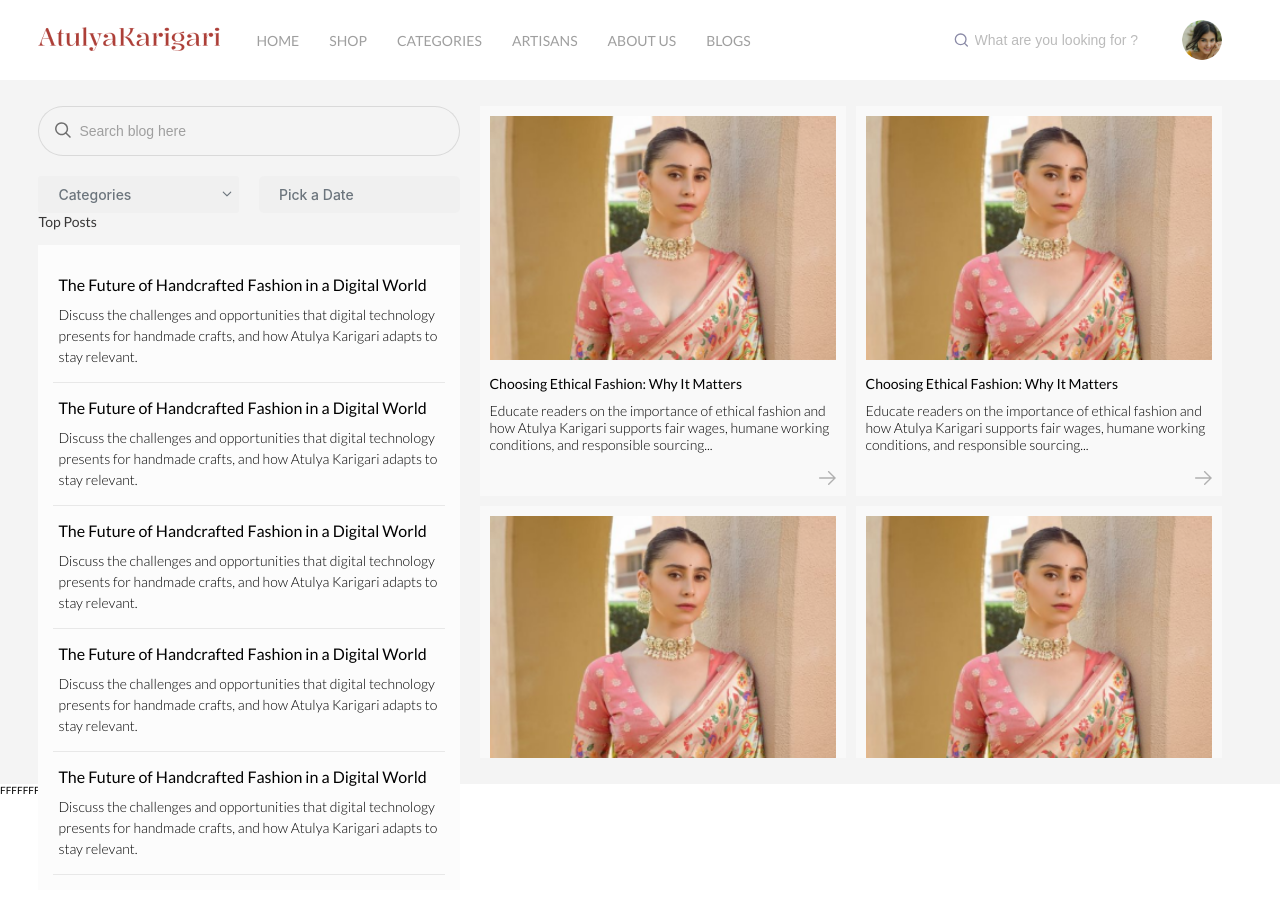
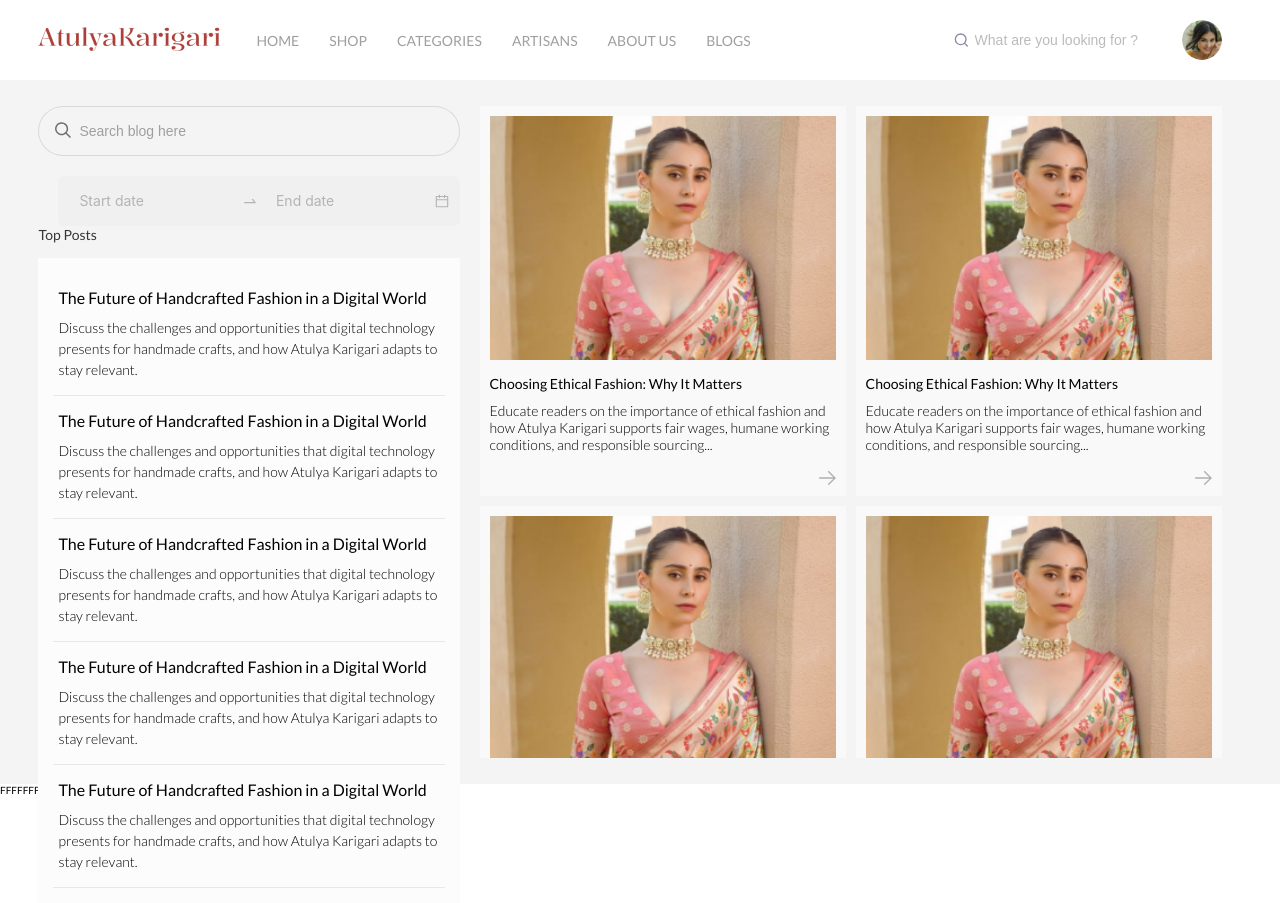
Before and after one commit to vistaarsws/Atulyakarigari, a React (Vite) app: page /blogs in a window 1280 px wide. Built offline with nearby package versions, Linux system fonts and the light colour scheme; a web font is replaced by a local one.

Commit message:
ant design Setup and date picker

```diff
--- a/package.json
+++ b/package.json
@@ -10,13 +10,13 @@
     "preview": "vite preview"
   },
   "dependencies": {
+    "@ant-design/icons": "^5.5.1",
+    "antd": "^5.21.2",
     "embla-carousel": "^8.3.0",
     "embla-carousel-auto-scroll": "^8.3.0",
     "embla-carousel-autoplay": "^8.3.0",
     "embla-carousel-class-names": "^8.3.0",
     "embla-carousel-react": "^8.3.0",
-    "primeicons": "^7.0.0",
-    "primereact": "^10.8.3",
     "react": "^18.3.1",
     "react-dom": "^18.3.1",
     "react-router-dom": "^6.26.2"
--- a/src/components/ui/datePicker/DatePicker.css
+++ b/src/components/ui/datePicker/DatePicker.css
@@ -1,24 +1,16 @@
-.datePicker_container {
-  display: flex;
-  justify-content: end;
-
-  span:first-of-type {
-    width: 100%;
-  }
-}
-.datePicker_container input {
-  width: 100%;
-  height: 100%;
-  border-radius: 0.5rem;
-  font-size: 1.4rem;
-  padding: 1rem 2rem;
-  position: relative;
-  background-color: rgba(240, 240, 240, 1);
-  border: none;
-  font-weight: 500;
+.ant-picker-input {
+  padding: 1rem;
+  width: 50% !important;
 }
 
-.p-datepicker table td > span {
-  width: 100%;
-  border-radius: 0;
+.ant-picker-range {
+  background-color: #f0f0f0;
+  border: none;
 }
+
+.ant-picker-active-bar {
+  background-color: #ad3f38 !important;
+}
+.ant-picker-outlined:focus-within {
+  box-shadow: 0 0 2px #6f6f6f33;
+}
--- a/src/components/ui/datePicker/DatePicker.jsx
+++ b/src/components/ui/datePicker/DatePicker.jsx
@@ -1,25 +1,17 @@
-import { useState } from "react";
-import { Calendar } from "primereact/calendar";
+import { DatePicker, Space } from "antd";
+import "./DatePicker.css";
+const { RangePicker } = DatePicker;
 
-import "primereact/resources/themes/saga-blue/theme.css";
-import "primereact/resources/primereact.min.css";
-import "primeicons/primeicons.css";
+const App = () => (
+  <Space
+    style={{
+      display: "flex",
+      flexDirection: "column",
+      gap: "5px",
+    }}
+  >
+    <RangePicker />
+  </Space>
+);
 
-import "./DatePicker.css";
-
-export default function RangeDemo() {
-  const [dates, setDates] = useState(null);
-
-  return (
-    <div className="datePicker_container">
-      <Calendar
-        value={dates}
-        onChange={(e) => setDates(e.value)}
-        selectionMode="range"
-        readOnlyInput
-        hideOnRangeSelection
-        placeholder="Pick a Date"
-      />
-    </div>
-  );
-}
+export default App;
--- a/src/pages/blogs/Blogs.css
+++ b/src/pages/blogs/Blogs.css
@@ -49,30 +49,6 @@
       gap: 2rem;
 
       justify-content: space-between;
-
-      div:first-of-type {
-        flex-basis: 100%;
-        height: 100%;
-
-        div:first-of-type {
-          width: 100%;
-          background-color: #f0f0f0;
-          border: none;
-          font-weight: 500;
-          span {
-            display: flex;
-            align-items: center;
-            justify-content: start;
-            font-size: 1.4rem;
-            padding: 1rem 2rem;
-            width: 100%;
-          }
-        }
-      }
-      div:nth-of-type(2) {
-        flex-basis: 100%;
-        height: 100%;
-      }
     }
   }
 
--- a/src/pages/blogs/Blogs.jsx
+++ b/src/pages/blogs/Blogs.jsx
@@ -1,7 +1,6 @@
 import BlogCard from "../../components/ui/cards/blogCard/BlogCard";
 import DatePicker from "../../components/ui/datePicker/DatePicker";
 import { blogs_array } from "../../utils/Constant";
-import { Dropdown } from "primereact/dropdown";
 import { useState } from "react";
 
 import "./Blogs.css";
@@ -57,13 +56,13 @@ export default function Blogs() {
         </div>
         <div className="blogFilter_container">
           <div>
-            <Dropdown
+            {/* <Dropdown
               value={selectedCity}
               onChange={(e) => setSelectedCity(e.value)}
               options={cities}
               optionLabel="name"
               placeholder="Categories"
-            />
+            /> */}
           </div>
           <div>
             <DatePicker />
--- a/src/pages/product/Product.css
+++ b/src/pages/product/Product.css
@@ -157,6 +157,86 @@
     }
   }
 }
+
+.product_details_userInputs {
+  display: grid;
+  grid-template-columns: 0.5fr 1fr 1fr;
+  gap: 1.5rem;
+  font-size: 2rem;
+
+  & div:nth-of-type(2) > button,
+  & div:nth-of-type(3) > button {
+    padding: 1.5rem 2.5rem;
+    width: 100%;
+    border: none;
+    border-radius: 0.4rem;
+  }
+  & div:nth-of-type(2) > button {
+    background-color: #ad3f38;
+    color: white;
+
+    &:hover {
+      background-color: #6d001d;
+    }
+  }
+  & div:nth-of-type(3) > button {
+    background-color: white;
+    color: #60a487;
+    border: 1.5px solid #60a48763;
+
+    &:hover {
+      background-color: #60a487;
+      color: white;
+    }
+  }
+
+  .productQuantityCounter_container {
+    border-radius: 0.4rem;
+    background-color: #f4f4f4;
+    & > button {
+      padding: 0 1.5rem;
+      border: none;
+      background-color: transparent;
+      color: #6f6f6f;
+      font-size: 2rem;
+    }
+    & div:first-of-type {
+      width: 2rem;
+      display: flex;
+      justify-content: center;
+      align-items: center;
+    }
+  }
+}
+
+.tabView_container {
+  .p-tabview-nav {
+    gap: 3rem;
+    border-bottom: none;
+  }
+
+  .p-tabview .p-tabview-nav li.p-highlight .p-tabview-nav-link {
+    color: #383737;
+    border-bottom: 2px solid #383737;
+    padding-bottom: 1rem;
+  }
+  /* .p-tabview .p-tabview-nav li.p-unselectable-text .p-tabview-nav-link {
+    border-bottom: none;
+  } */
+
+  .p-tabview .p-tabview-nav li {
+    font-size: 1.6rem;
+    font-weight: 700;
+  }
+
+  .p-tabview-selected {
+    color: red;
+  }
+  & > div:first-of-type {
+    flex-direction: column;
+    align-items: start;
+  }
+}
 .p-breadcrumb {
   border: none;
 }
--- a/src/pages/product/Product.jsx
+++ b/src/pages/product/Product.jsx
@@ -2,8 +2,6 @@ import { useParams } from "react-router-dom";
 import ProductView from "../../components/layout/productView/productView";
 import share from "../../assets/images/share.svg";
 import star from "../../assets/images/reviewStar.svg";
-
-import { BreadCrumb } from "primereact/breadcrumb";
 
 import "./Product.css";
 import WishListHeartIcon from "../../components/ui/micro_elements/wishListHeartIcon/wishListHeartIcon";
@@ -34,9 +32,7 @@ export default function Product() {
 
   return (
     <div className="product_container">
-      <div>
-        <BreadCrumb model={items} home={back} />
-      </div>
+      <div>{/* <BreadCrumb model={items} home={back} /> */}</div>
       <div>
         <section>
           <ProductView />
@@ -96,17 +92,28 @@ export default function Product() {
               })}
             </ul>
           </article>
-          <article>
-            <div onClick={() => setProductQuantity(productQuantity + 1)}>+</div>
+          <article className="product_details_userInputs">
+            <div className="productQuantityCounter_container">
+              <button onClick={() => setProductQuantity(productQuantity + 1)}>
+                +
+              </button>
               <div>{productQuantity}</div>
-            <div
+              <button
                 onClick={() =>
                   productQuantity > 1 && setProductQuantity(productQuantity - 1)
                 }
               >
                 -
+              </button>
+            </div>
+            <div>
+              <button>Buy Now</button>
+            </div>
+            <div>
+              <button>Add To Cart</button>
             </div>
           </article>
+          <article className="tabView_container"></article>
         </section>
       </div>
     </div>
```
Also changed, not shown: 1 other file (tests, documents, lock files or other folders). Lines whose indentation alone changed are shown as unchanged.
